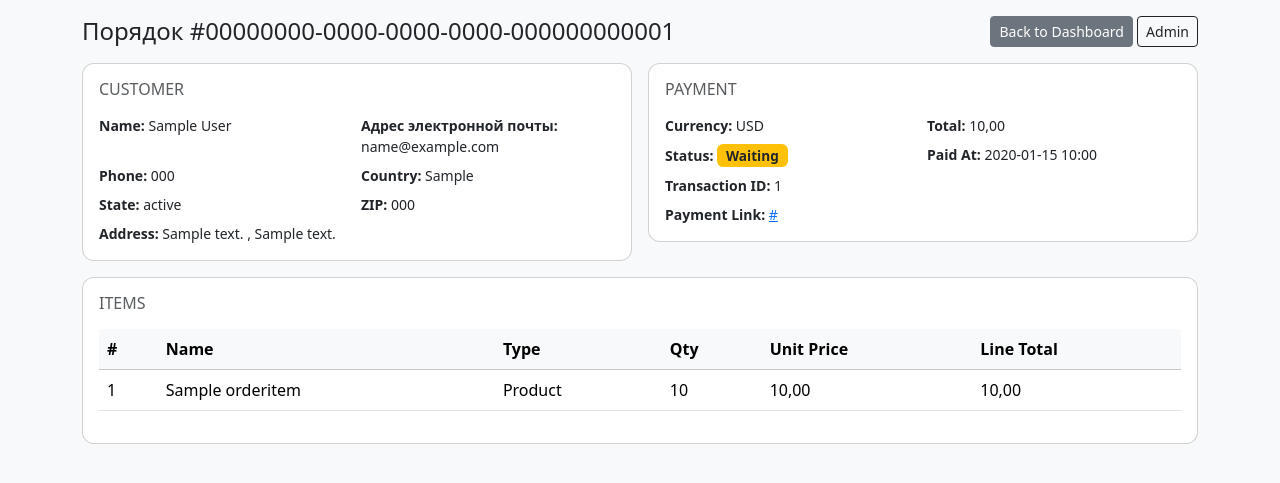
After one commit to Bayrambek770/tech-store, a Django app: page /orders/dashboard/order/00000000-0000-0000-0000-000000000001/ in a window 1280 px wide. The commit adds this page. Shown: the top 483 px of the page. Run offline with Django 5.2, Linux system fonts and the light colour scheme; a user stored in the database is signed in; tables that the repository leaves empty hold one stand-in row (values such as "Sample post").

Commit message:
configuring the dashboard

```diff
--- a/orders/urls.py
+++ b/orders/urls.py
@@ -4,6 +4,8 @@ from . import views
 app_name = 'orders'
 
 urlpatterns = [
+    path('dashboard/', views.dashboard, name='dashboard'),
+    path('dashboard/order/<uuid:order_id>/', views.dashboard_order_detail, name='dashboard_order_detail'),
     path('create/', views.create_order, name='create'),
     path('success/<uuid:order_id>/', views.order_success, name='success'),
     path('payment-return/', views.payment_return, name='payment_return'),
--- a/orders/views.py
+++ b/orders/views.py
@@ -3,6 +3,8 @@ from django.views.decorators.http import require_POST
 from django.contrib import messages
 from decimal import Decimal, InvalidOperation
 from django.utils.translation import gettext as _
+from django.core.paginator import Paginator
+from django.contrib.auth.decorators import user_passes_test
 
 from payment.models import Transaction
 from payment.provider import InterforumClient
@@ -11,7 +13,6 @@ from designs.models import DesignAsset
 from .models import Order, OrderItem
 from payment.models import TransactionStatus
 from django.views.decorators.http import require_GET
-import time
 
 
 def order_success(request, order_id):
@@ -131,15 +132,49 @@ def create_order(request):
 
 @require_GET
 def payment_return(request):
-    # If transaction exists and becomes SUCCESS shortly after return, show success; else go home
+    # Simple logic: if transaction exists and is SUCCESS show order success, else go home
     tx_id = request.GET.get('tx')
     if not tx_id:
         return redirect('home')
-    # Try a short poll to allow the gateway's server-to-server callback to update status
-    attempts = 6  # ~6 seconds max
-    for _ in range(attempts):
-        tx = Transaction.objects.filter(id=tx_id).select_related('order').first()
-        if tx and tx.status == TransactionStatus.SUCCESS:
-            return render(request, 'orders/order_success.html', {'order': tx.order})
-        time.sleep(1)
-    return redirect('home')
+    tx = Transaction.objects.filter(id=tx_id).select_related('order').first()
+    if not tx or tx.status != TransactionStatus.SUCCESS:
+        return redirect('home')
+    return render(request, 'orders/order_success.html', {'order': tx.order})
+
+
+# --------- Admin Dashboard (superuser only) ---------
+
+def _is_superuser(user):
+    return user.is_authenticated and user.is_superuser
+
+
+@user_passes_test(_is_superuser)
+def dashboard(request):
+    # Show all transactions with related order, paginated
+    tx_qs = (
+        Transaction.objects.select_related('order')
+        .order_by('-created_at')
+    )
+    page_number = request.GET.get('page', 1)
+    paginator = Paginator(tx_qs, 20)
+    page_obj = paginator.get_page(page_number)
+    context = {
+        'page_obj': page_obj,
+        'paginator': paginator,
+    }
+    return render(request, 'orders/dashboard.html', context)
+
+
+@user_passes_test(_is_superuser)
+def dashboard_order_detail(request, order_id):
+    order = get_object_or_404(
+        Order.objects.prefetch_related('items').select_related(), pk=order_id
+    )
+    # Prefer the latest transaction as primary info
+    tx = order.transactions.order_by('-created_at').first()
+    context = {
+        'order': order,
+        'transaction': tx,
+        'items': order.items.all(),
+    }
+    return render(request, 'orders/dashboard_order_detail.html', context)
--- a/templates/layouts/navbar.html
+++ b/templates/layouts/navbar.html
@@ -6,6 +6,9 @@
             <img src="{% static 'images/new_logo.PNG' %}" alt="{% trans 'All for PC' %}" width="60" height="80" loading="lazy"> {% trans 'Dark and White' %}
         </a>
         <ul class="site-nav__links" data-desktop-links>
+            {% if user.is_superuser %}
+                <li><a href="{% url 'orders:dashboard' %}">{% trans 'Dashboard' %}</a></li>
+            {% endif %}
             <li><a href="{% url 'designs:marketplace' %}">{% trans 'Marketplace' %}</a></li>
             <li><a href="{% url 'store' %}">{% trans 'Store' %}</a></li>
             <li><a href="{% url 'cart' %}" class="cart-link" title="{% trans 'Cart' %}">
--- /dev/null
+++ b/templates/orders/dashboard_order_detail.html
@@ -0,0 +1,117 @@
+{% load i18n %}
+{% load static %}
+<!DOCTYPE html>
+<html lang="en">
+<head>
+  <meta charset="utf-8" />
+  <meta name="viewport" content="width=device-width, initial-scale=1" />
+  <title>{% trans "Order Details" %}</title>
+  <link rel="stylesheet" href="https://cdn.jsdelivr.net/npm/bootstrap@5.3.2/dist/css/bootstrap.min.css">
+  <style>
+    :root{
+      --status-success: #198754;
+      --status-cancelled: #dc3545;
+      --status-failed: #212529;
+      --status-waiting: #ffc107;
+    }
+    .status-badge{ font-size:.85rem; }
+    .status-success{ background: var(--status-success); color:#fff; }
+    .status-cancelled{ background: var(--status-cancelled); color:#fff; }
+    .status-failed{ background: var(--status-failed); color:#fff; }
+    .status-waiting{ background: var(--status-waiting); color:#212529; }
+    .card{ border-radius:.75rem; }
+    .table-sm td, .table-sm th{ padding:.5rem .5rem; }
+  </style>
+</head>
+<body class="bg-light">
+  <div class="container py-3">
+    <div class="d-flex justify-content-between align-items-center mb-3">
+      <h1 class="h4 mb-0">{% trans "Order" %} #{{ order.id }}</h1>
+      <div>
+        <a class="btn btn-sm btn-secondary" href="{% url 'orders:dashboard' %}">{% trans "Back to Dashboard" %}</a>
+        <a class="btn btn-sm btn-outline-dark" href="/admin/">{% trans "Admin" %}</a>
+      </div>
+    </div>
+
+    <div class="row g-3">
+      <div class="col-12 col-lg-6">
+        <div class="card">
+          <div class="card-body">
+            <h2 class="h6 text-uppercase text-muted mb-3">{% trans "Customer" %}</h2>
+            <div class="row g-2 small">
+              <div class="col-6"><strong>{% trans "Name" %}:</strong> {{ order.first_name }} {{ order.last_name }}</div>
+              <div class="col-6"><strong>{% trans "Email" %}:</strong> {{ order.email }}</div>
+              <div class="col-6"><strong>{% trans "Phone" %}:</strong> {{ order.phone }}</div>
+              <div class="col-6"><strong>{% trans "Country" %}:</strong> {{ order.country }}</div>
+              <div class="col-6"><strong>{% trans "State" %}:</strong> {{ order.state }}</div>
+              <div class="col-6"><strong>{% trans "ZIP" %}:</strong> {{ order.zip }}</div>
+              <div class="col-12"><strong>{% trans "Address" %}:</strong> {{ order.address1 }} {% if order.address2 %}, {{ order.address2 }}{% endif %}</div>
+            </div>
+          </div>
+        </div>
+      </div>
+
+      <div class="col-12 col-lg-6">
+        <div class="card">
+          <div class="card-body">
+            <h2 class="h6 text-uppercase text-muted mb-3">{% trans "Payment" %}</h2>
+            <div class="row g-2 small">
+              <div class="col-6"><strong>{% trans "Currency" %}:</strong> {{ order.currency }}</div>
+              <div class="col-6"><strong>{% trans "Total" %}:</strong> {{ order.total_price }}</div>
+              {% if transaction %}
+                <div class="col-6"><strong>{% trans "Status" %}:</strong>
+                  <span class="badge status-badge {% if transaction.status == 'success' %}status-success{% elif transaction.status == 'cancelled' %}status-cancelled{% elif transaction.status == 'failed' %}status-failed{% else %}status-waiting{% endif %}">
+                    {{ transaction.get_status_display }}
+                  </span>
+                </div>
+                <div class="col-6"><strong>{% trans "Paid At" %}:</strong> {{ transaction.payment_time|date:"Y-m-d H:i" }}</div>
+                <div class="col-12"><strong>{% trans "Transaction ID" %}:</strong> {{ transaction.transaction_id }}</div>
+                <div class="col-12"><strong>{% trans "Payment Link" %}:</strong> <a href="{{ transaction.payment_url }}" target="_blank" rel="noopener">{{ transaction.payment_url }}</a></div>
+              {% else %}
+                <div class="col-12 text-muted">{% trans "No transactions yet" %}</div>
+              {% endif %}
+            </div>
+          </div>
+        </div>
+      </div>
+
+      <div class="col-12">
+        <div class="card">
+          <div class="card-body">
+            <h2 class="h6 text-uppercase text-muted mb-3">{% trans "Items" %}</h2>
+            <div class="table-responsive">
+              <table class="table table-sm align-middle">
+                <thead class="table-light">
+                  <tr>
+                    <th>#</th>
+                    <th>{% trans "Name" %}</th>
+                    <th>{% trans "Type" %}</th>
+                    <th>{% trans "Qty" %}</th>
+                    <th>{% trans "Unit Price" %}</th>
+                    <th>{% trans "Line Total" %}</th>
+                  </tr>
+                </thead>
+                <tbody>
+                  {% for it in items %}
+                    <tr>
+                      <td>{{ forloop.counter }}</td>
+                      <td>{{ it.name }}</td>
+                      <td>{{ it.get_kind_display }}</td>
+                      <td>{{ it.quantity }}</td>
+                      <td>{{ it.unit_price }}</td>
+                      <td>{{ it.line_total }}</td>
+                    </tr>
+                  {% empty %}
+                    <tr><td colspan="6" class="text-center text-muted">{% trans "No items" %}</td></tr>
+                  {% endfor %}
+                </tbody>
+              </table>
+            </div>
+          </div>
+        </div>
+      </div>
+
+    </div>
+  </div>
+</body>
+</html>
```
Also changed, not shown: templates/orders/dashboard.html (added, +106 -0 lines).
